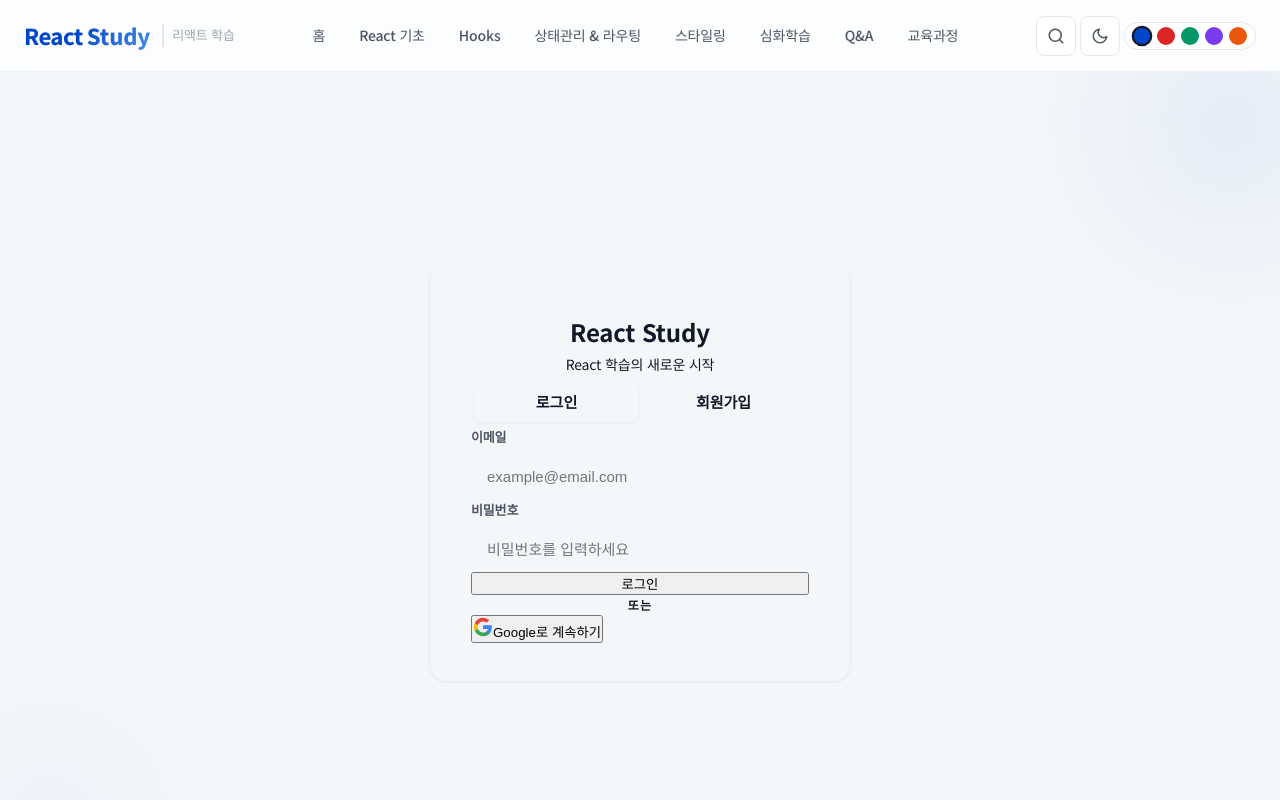
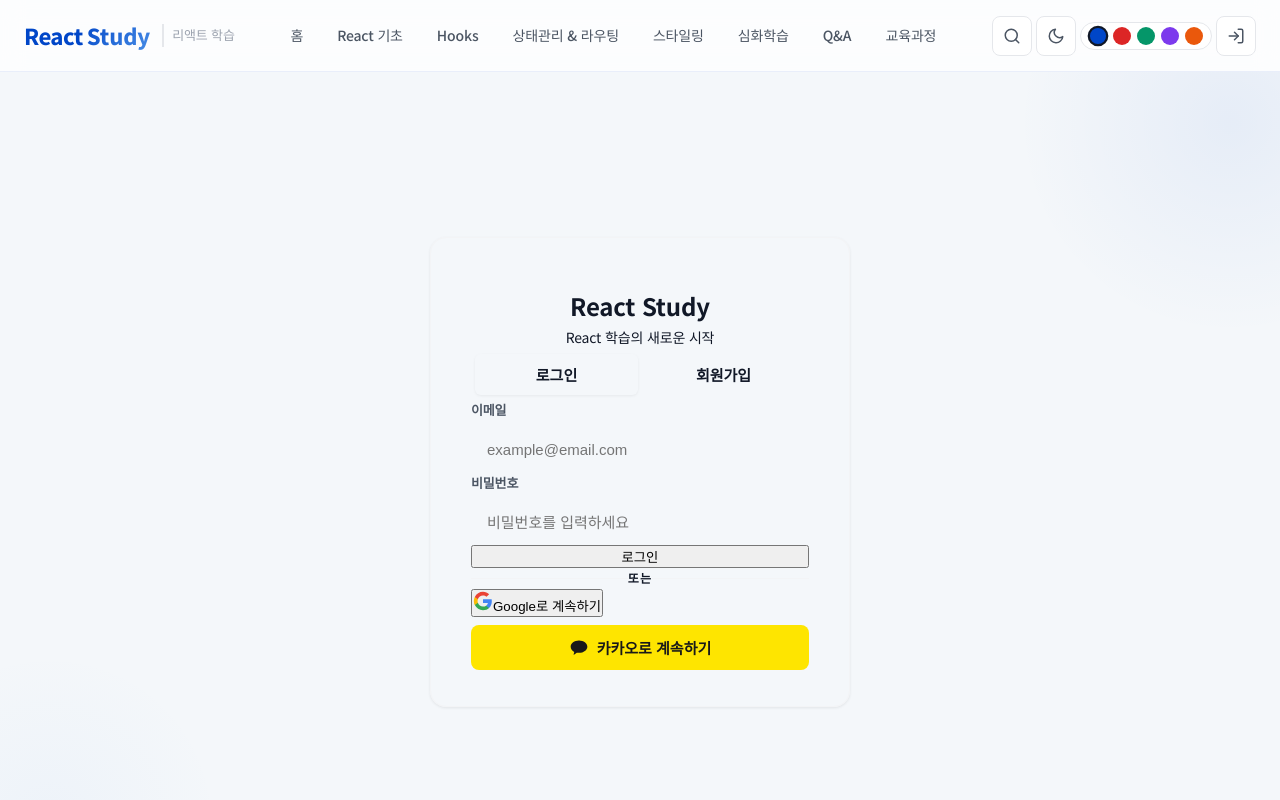
Before and after one commit to aebonlee/reactstudy, a React (Vite) app: page /login in a window 1280 px wide. Shown: the top 800 px of the page. Built offline with nearby package versions, Linux system fonts and the light colour scheme; no server answers.

Commit message:
fix: Google/Kakao OAuth 실제 연동 + Navbar 로그인 버튼 추가

```diff
--- a/src/components/Navbar.tsx
+++ b/src/components/Navbar.tsx
@@ -1,7 +1,8 @@
 import React from 'react';
 import { Link, useLocation } from 'react-router-dom';
-import { FiSearch, FiSun, FiMoon, FiMenu } from 'react-icons/fi';
+import { FiSearch, FiSun, FiMoon, FiMenu, FiLogIn, FiLogOut } from 'react-icons/fi';
 import { useTheme } from '../context/ThemeContext';
+import { useAuth } from '../context/AuthContext';
 
 interface NavItem {
   path: string;
@@ -30,6 +31,7 @@ const colorMap: Record<string, string> = {
 export default function Navbar(): React.ReactElement {
   const location = useLocation();
   const { isDark, toggleTheme, colorTheme, setColorTheme, COLORS, setSearchOpen, setMobileMenuOpen } = useTheme();
+  const { isAuthenticated, logout, user } = useAuth();
 
   return (
     <nav className="navbar">
@@ -75,6 +77,21 @@ export default function Navbar(): React.ReactElement {
             ))}
           </div>
 
+          {isAuthenticated ? (
+            <div style={{ display: 'flex', alignItems: 'center', gap: '8px' }}>
+              <span style={{ fontSize: '13px', opacity: 0.8, maxWidth: '120px', overflow: 'hidden', textOverflow: 'ellipsis', whiteSpace: 'nowrap' }}>
+                {user?.email}
+              </span>
+              <button className="nav-action-btn" onClick={() => logout()} title="로그아웃">
+                <FiLogOut />
+              </button>
+            </div>
+          ) : (
+            <Link to="/login" className="nav-action-btn" title="로그인">
+              <FiLogIn />
+            </Link>
+          )}
+
           <button className="hamburger-btn" onClick={() => setMobileMenuOpen(true)}>
             <FiMenu />
           </button>
--- a/src/context/AuthContext.tsx
+++ b/src/context/AuthContext.tsx
@@ -27,6 +27,7 @@ interface AuthContextValue {
   login: (email: string, password: string) => Promise<AuthResult>;
   signup: (email: string, password: string) => Promise<AuthResult>;
   loginWithGoogle: () => Promise<AuthResult>;
+  loginWithKakao: () => Promise<AuthResult>;
   logout: () => Promise<{ error: AuthError | null }>;
   resetPassword: (email: string) => Promise<AuthResult>;
 }
@@ -209,6 +210,24 @@ export function AuthProvider({ children }: AuthProviderProps): React.ReactElemen
     return { data };
   }, []);
 
+  const loginWithKakao = useCallback(async (): Promise<AuthResult> => {
+    if (!supabase) {
+      const msg = 'Supabase is not configured.';
+      setError(msg);
+      return { error: { message: msg } };
+    }
+    setError(null);
+    const { data, error: kakaoError } = await supabase.auth.signInWithOAuth({
+      provider: 'kakao',
+      options: { redirectTo: window.location.origin }
+    });
+    if (kakaoError) {
+      setError(kakaoError.message);
+      return { error: kakaoError };
+    }
+    return { data };
+  }, []);
+
   const logout = useCallback(async (): Promise<{ error: AuthError | null }> => {
     if (!supabase) {
       setUser(null);
@@ -271,9 +290,10 @@ export function AuthProvider({ children }: AuthProviderProps): React.ReactElemen
     login,
     signup,
     loginWithGoogle,
+    loginWithKakao,
     logout,
     resetPassword
-  }), [user, session, loading, error, isAdmin, accountBlock, clearAccountBlock, login, signup, loginWithGoogle, logout, resetPassword]);
+  }), [user, session, loading, error, isAdmin, accountBlock, clearAccountBlock, login, signup, loginWithGoogle, loginWithKakao, logout, resetPassword]);
 
   return (
     <AuthContext.Provider value={value}>
--- a/src/pages/Login.tsx
+++ b/src/pages/Login.tsx
@@ -4,7 +4,7 @@ import { useAuth } from '../context/AuthContext';
 
 function Login(): React.ReactElement {
   const navigate = useNavigate();
-  const { login, signup } = useAuth();
+  const { login, signup, loginWithGoogle, loginWithKakao } = useAuth();
 
   const [activeTab, setActiveTab] = useState('login');
   const [error, setError] = useState('');
@@ -67,16 +67,19 @@ function Login(): React.ReactElement {
 
   const handleGoogleLogin = async (): Promise<void> => {
     setError('');
-    setLoading(true);
-
     try {
-      // Google OAuth integration placeholder
-      // In production, this would use Firebase Auth or similar
-      setError('Google 로그인은 준비 중입니다.');
+      await loginWithGoogle();
     } catch (err) {
       setError((err as Error).message || 'Google 로그인에 실패했습니다.');
-    } finally {
-      setLoading(false);
+    }
+  };
+
+  const handleKakaoLogin = async (): Promise<void> => {
+    setError('');
+    try {
+      await loginWithKakao();
+    } catch (err) {
+      setError((err as Error).message || 'Kakao 로그인에 실패했습니다.');
     }
   };
 
@@ -259,6 +262,16 @@ function Login(): React.ReactElement {
             </svg>
             Google로 계속하기
           </button>
+          <button
+            type="button"
+            className="btn btn--kakao btn--full"
+            onClick={handleKakaoLogin}
+            disabled={loading}
+            style={{ marginTop: '8px', background: '#FEE500', color: '#191919', border: 'none', padding: '12px 20px', borderRadius: '8px', fontSize: '15px', fontWeight: 600, cursor: 'pointer', display: 'flex', alignItems: 'center', justifyContent: 'center', gap: '8px', width: '100%' }}
+          >
+            <svg viewBox="0 0 24 24" width="20" height="20"><path d="M12 3C6.48 3 2 6.36 2 10.44c0 2.62 1.74 4.93 4.36 6.24-.19.7-.69 2.53-.79 2.93-.12.49.18.48.38.35.15-.1 2.44-1.66 3.43-2.33.85.13 1.73.19 2.62.19 5.52 0 10-3.36 10-7.38C22 6.36 17.52 3 12 3z" fill="#191919"/></svg>
+            카카오로 계속하기
+          </button>
         </div>
       </div>
     </>
```
